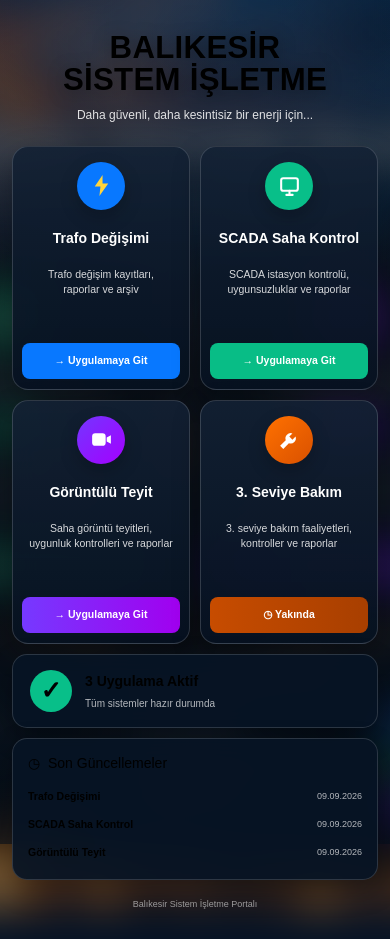
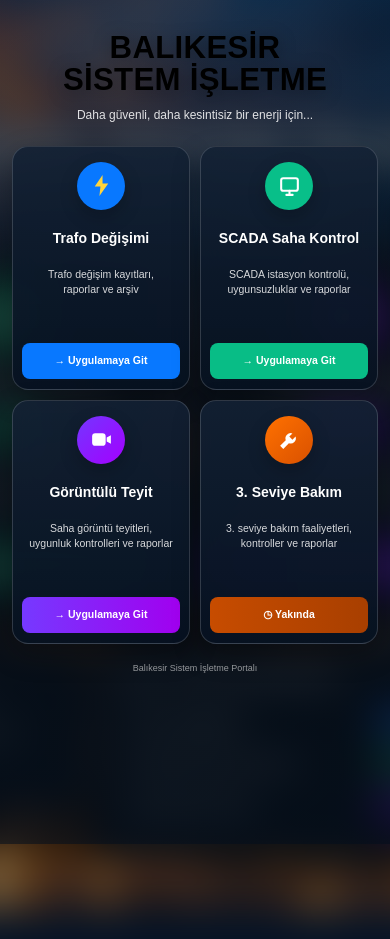
Before and after one commit to harun519/balikesir-sistem-isletme, a Next.js app: page / in a window 390 px wide. After the commit the page ends 844 px from the top, so only its background shows below. Built offline with nearby package versions, Linux system fonts and the light colour scheme; no server answers.

Commit message:
Mobil portalda durum ve güncelleme panellerini kaldır

```diff
--- a/app/page.tsx
+++ b/app/page.tsx
@@ -75,21 +75,6 @@ export default function Home() {
               <p>3. seviye bakım faaliyetleri,<br />kontroller ve raporlar</p>
               <div className="mobileButton orangeButton">◷ Yakında</div>
             </article>
-          </section>
-
-          <section className="mobileStatus">
-            <div className="statusCheck">✓</div>
-            <div>
-              <strong>3 Uygulama Aktif</strong>
-              <span>Tüm sistemler hazır durumda</span>
-            </div>
-          </section>
-
-          <section className="mobileUpdates">
-            <h3>◷ &nbsp;Son Güncellemeler</h3>
-            <div><b>Trafo Değişimi</b><time>09.09.2026</time></div>
-            <div><b>SCADA Saha Kontrol</b><time>09.09.2026</time></div>
-            <div><b>Görüntülü Teyit</b><time>09.09.2026</time></div>
           </section>
 
           <footer>Balıkesir Sistem İşletme Portalı</footer>
```
